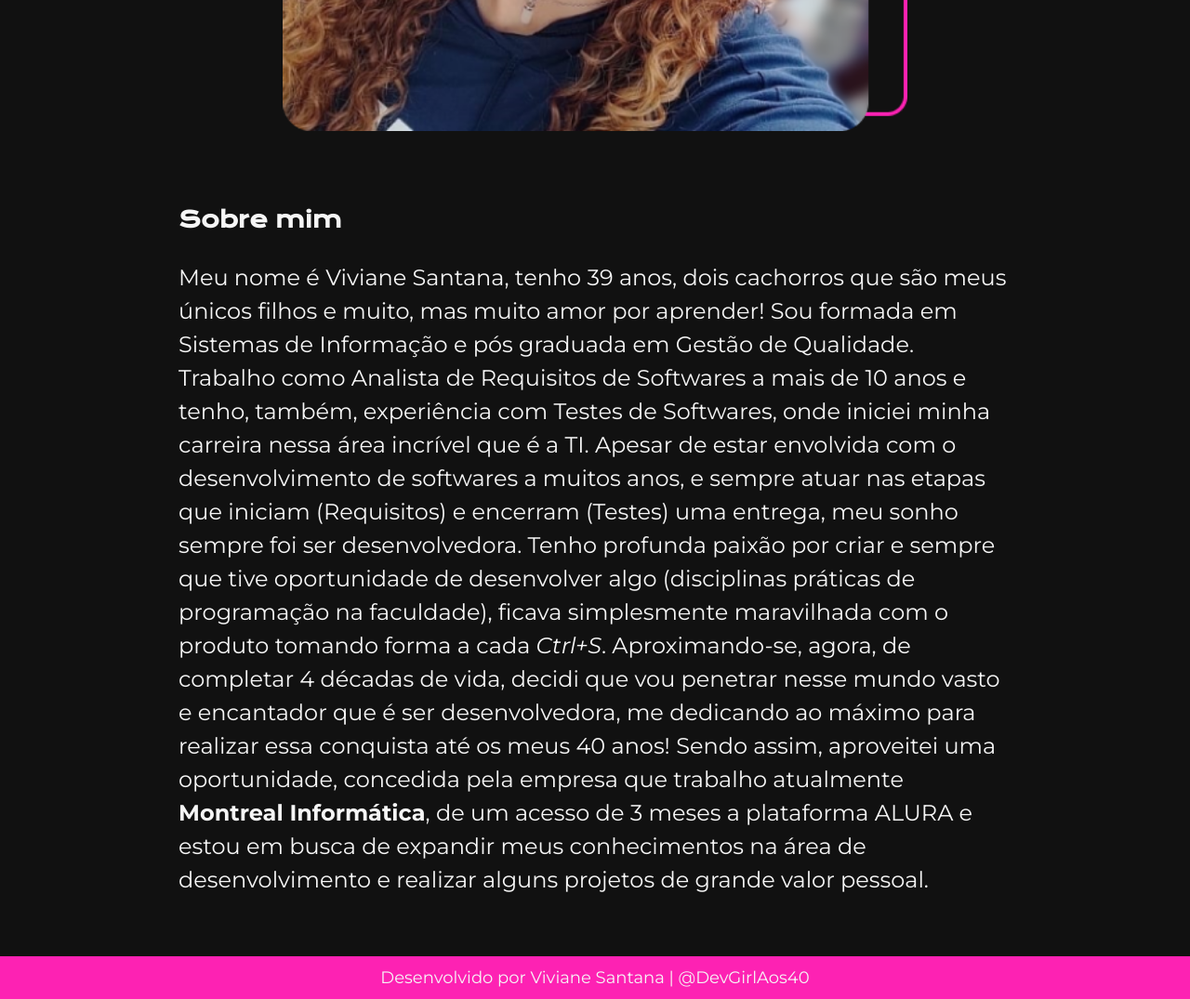
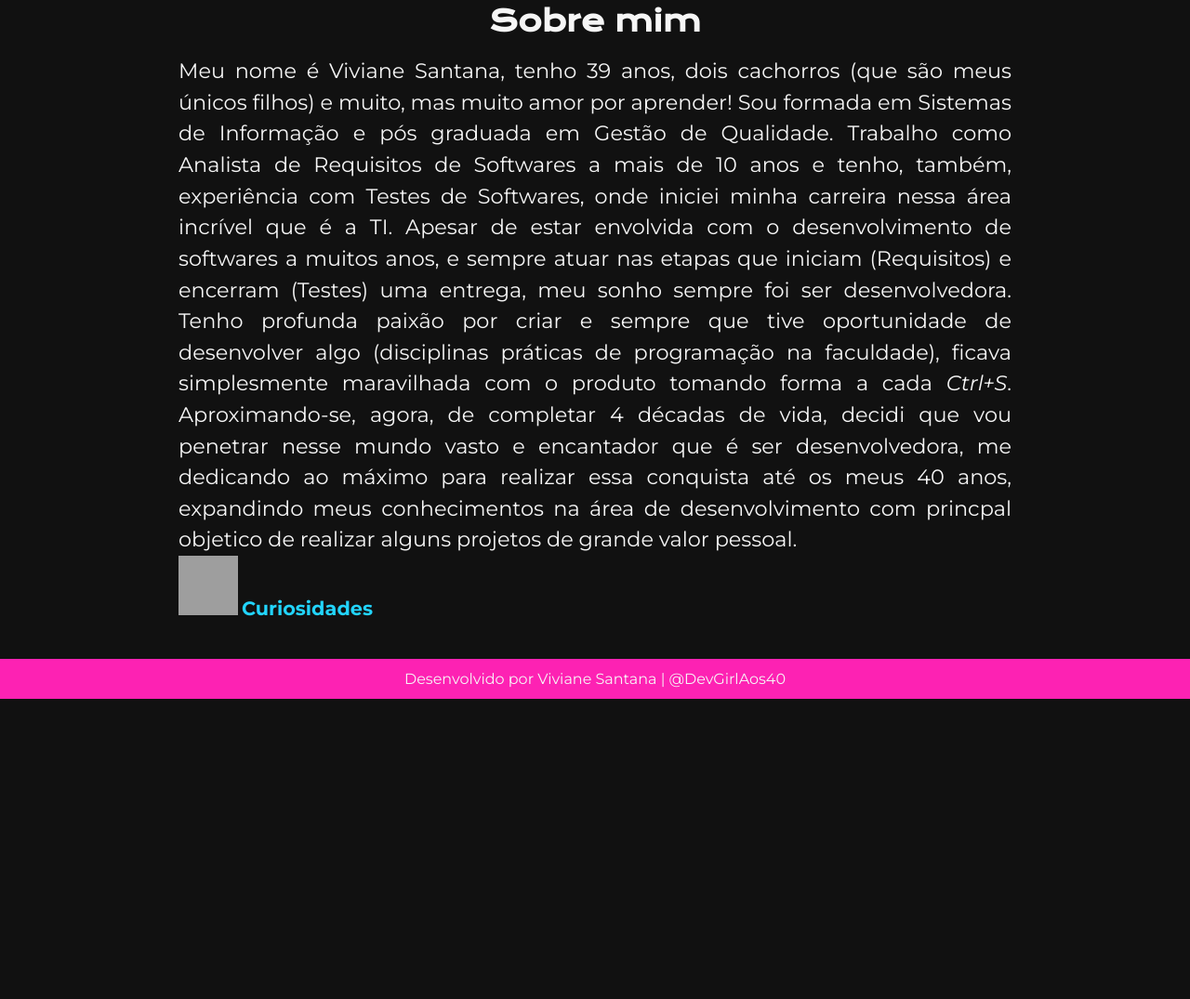
Before and after one commit to devgirlaos40/portfolio, a plain HTML site: page about.html in a window 1280 px wide. Shown: the part 878-1953 px from the top of the page at 93% size. After the commit the page ends 1630 px from the top, so only its background shows below. Drawn offline with nearby package versions, Linux system fonts and the light colour scheme; grey boxes are pictures that could not be loaded.

Commit message:
melhorias no projeto

```diff
--- a/about.html
+++ b/about.html
@@ -1,11 +1,13 @@
 <!DOCTYPE html>
 <html lang="pt-BR">
+
 <head>
     <meta charset="UTF-8">
     <meta name="viewport" content="width=device-width, initial-scale=1.0">
     <link rel="stylesheet" href="./styles/style.css">
     <title>Portfólio</title>
 </head>
+
 <body>
     <header class="cabecalho">
         <nav class="cabecalho__menu">
@@ -18,16 +20,35 @@
         </nav>
     </header>
     <main class="apresentacao">
-        <section class="apresentacao__conteudo">
+        <section class="apresentacao__conteudo__about">
             <h1 class="apresentacao__conteudo__titulo">Sobre mim</h1>
-            <p class="apresentacao__conteudo__paragrafo">Meu nome é Viviane Santana, tenho 39 anos, dois cachorros que são meus únicos filhos e muito, mas muito amor por aprender! Sou formada em Sistemas de Informação e pós graduada em Gestão de Qualidade. Trabalho como Analista de Requisitos de Softwares a mais de 10 anos e tenho, também, experiência com Testes de Softwares, onde iniciei minha carreira nessa área incrível que é a TI.
+            <p class="apresentacao__conteudo__paragrafo__about">Meu nome é Viviane Santana, tenho 39 anos, dois cachorros (que
+                são meus únicos filhos) e muito, mas muito amor por aprender! Sou formada em Sistemas de Informação e
+                pós graduada em Gestão de Qualidade. Trabalho como Analista de Requisitos de Softwares a mais de 10 anos
+                e tenho, também, experiência com Testes de Softwares, onde iniciei minha carreira nessa área incrível
+                que é a TI.
 
-                Apesar de estar envolvida com o desenvolvimento de softwares a muitos anos, e sempre atuar nas etapas que iniciam (Requisitos) e encerram (Testes) uma entrega, meu sonho sempre foi ser desenvolvedora. Tenho profunda paixão por criar e sempre que tive oportunidade de desenvolver algo (disciplinas práticas de programação na faculdade), ficava simplesmente maravilhada com o produto tomando forma a cada <i>Ctrl+S</i>.
+                Apesar de estar envolvida com o desenvolvimento de softwares a muitos anos, e sempre atuar nas etapas
+                que iniciam (Requisitos) e encerram (Testes) uma entrega, meu sonho sempre foi ser desenvolvedora. Tenho
+                profunda paixão por criar e sempre que tive oportunidade de desenvolver algo (disciplinas práticas de
+                programação na faculdade), ficava simplesmente maravilhada com o produto tomando forma a cada
+                <i>Ctrl+S</i>.
 
-                Aproximando-se, agora, de completar 4 décadas de vida, decidi que vou penetrar nesse mundo vasto e encantador que é ser desenvolvedora, me dedicando ao máximo para realizar essa conquista até os meus 40 anos! Sendo assim, aproveitei uma oportunidade, concedida pela empresa que trabalho atualmente <b>Montreal Informática</b>, de um acesso de 3 meses a plataforma ALURA e estou em busca de expandir meus conhecimentos na área de desenvolvimento e realizar alguns projetos de grande valor pessoal. </p>
+                Aproximando-se, agora, de completar 4 décadas de vida, decidi que vou penetrar nesse mundo vasto e
+                encantador que é ser desenvolvedora, me dedicando ao máximo para realizar essa conquista até os meus 40
+                anos, expandindo meus conhecimentos na área de desenvolvimento com princpal objetico de realizar alguns projetos de grande valor pessoal. </p>
+            <div class="about__curiosidades">
+                <img width="64" height="64" src="https://img.icons8.com/nolan/64/plus.png" alt="plus"/>
+                <a class="curiosidades" href="#">Curiosidades</a>
             </section>
-            <img src="./assets/imagem1.png" alt="Foto de Vivi sorrindo" class="foto" onmouseover="this.src='./assets/imagem2.png'" onmouseout="this.src='./assets/imagem1.png'">
-        </main>
-        <footer>Desenvolvido por Viviane Santana | <a href="https://instagram.com/devgirlaos40" class="footer__instragram">@DevGirlAos40</a></footer>
-    </body>
-    </html>
+
+        <img src="./assets/imagem1.png" alt="Foto de Vivi sorrindo" class="foto"
+            onmouseover="this.src='./assets/imagem2.png'" >
+            <!-- onmouseout="this.src='./assets/imagem1.png'" -->
+
+    </main>
+    <footer>Desenvolvido por Viviane Santana | <a href="https://instagram.com/devgirlaos40"
+            class="footer__instragram">@DevGirlAos40</a></footer>
+</body>
+
+</html>
--- a/styles/style.css
+++ b/styles/style.css
@@ -1,6 +1,6 @@
 @import url('https://fonts.googleapis.com/css2?family=Krona+One&family=Montserrat:ital,wght@0,100..900;1,100..900&display=swap');
 
-:root{
+:root {
     --cor--background: #111111;
     --cor--textos: #F6F6F6;
     --cor--destaque: #FD22B3;
@@ -11,57 +11,58 @@
     --font--textos: 'Montserrat', sans-serif;
 }
 
-*{
+* {
     margin: 0;
     padding: 0;
 }
 
-body{
+body {
     background-color: var(--cor--background);
     color: var(--cor--textos);
 }
 
-.cabecalho__menu{
+.cabecalho__menu {
     display: flex;
     gap: 3.75rem;
-    padding: 6% 0% 0% 16%;
+    padding: 2% 0% 0% 15%;
 }
 
-.cabecalho__menu__item{
+.cabecalho__menu__item {
     text-decoration: none;
     font-family: var(--font--titulos);
     color: var(--cor--destaque--secundaria);
     font-size: 1.5rem;
 }
 
-.apresentacao{
-    padding: 5% 15%;
+.apresentacao {
+    padding: 3% 15%;
     display: flex;
     align-items: center;
     justify-content: space-between;
     gap: 80px;
 }
 
-.apresentacao__conteudo{
+.apresentacao__conteudo {
     width: 50%;
     display: flex;
     flex-direction: column;
     gap: 1.875rem;
 }
 
-.apresentacao__conteudo__titulo{
+.apresentacao__conteudo__titulo {
     font-family: var(--font--titulos);
-    font: size 1.95rem;
+    font-size: 1.95rem;
 }
 
-.apresentacao__conteudo__destaque{
+.apresentacao__conteudo__destaque {
     color: var(--cor--destaque);
 }
 
-.apresentacao__conteudo__paragrafo{
+.apresentacao__conteudo__paragrafo {
     font-family: var(--font--textos);
-    font-size:1.5rem;
+    font-size: 1.5rem;
     line-height: 1.5;
+    text-align: justify;
 }
 
 .apresentacao__conteudo__links {
@@ -72,13 +73,14 @@ body{
     flex-wrap: wrap;
 
 }
-.apresentacao__conteudo__links__texto{
+
+.apresentacao__conteudo__links__texto {
     font-family: var(--font--titulos);
     font-weight: 400;
     font-size: 1.125rem;
 }
 
-.apresentacao__conteudo__links__link{
+.apresentacao__conteudo__links__link {
     display: flex;
     justify-content: center;
     align-items: center;
@@ -95,47 +97,89 @@ body{
     text-align: center;
 }
 
-.apresentacao__conteudo__links__link:hover{
+.apresentacao__conteudo__links__link:hover {
     background-color: var(--cor--background--hover);
 }
 
-footer{
+.apresentacao__about {
+    padding: 3% 15%;
+    display: flex;
+    flex-direction: column;
+    align-items: center;
+    justify-content: space-between;
+    gap: 80px;
+
+}
+
+.apresentacao__conteudo__about {
+    width: 100%;
+}
+
+.apresentacao__conteudo__about .curiosidades {
+    text-decoration: none;
+    font-family: var(--font--textos);
+    font-size: 1.3rem;
+    line-height: 1.5;
+    text-align: justify;
+    gap: 1.875rem;
+    font-weight: 700;
+    color: var(--cor--destaque--secundaria);
+
+}
+
+.apresentacao__conteudo__paragrafo__about {
+    font-family: var(--font--textos);
+    font-size: 1.4rem;
+    line-height: 1.5;
+    text-align: justify;
+    padding-top: 2%;
+}
+
+.foto {
+    width: 60%;
+}
+
+footer {
     background-color: var(--cor--destaque);
     font-family: var(--font--textos);
     text-align: center;
-    font-size: 1.125rem;
+    font-size: 1rem;
     padding: 0.75rem;
 }
 
-.footer__instragram{
+.footer__instragram {
     text-decoration: none;
     color: var(--cor--textos);
 
 }
 
-.foto{
-    width: 75%;
-}
-
-@media (max-width: 1450px){
-    .cabecalho{
+@media (max-width: 1450px) {
+    .cabecalho {
         padding: 5%;
     }
-    .cabecalho__menu{
+
+    .cabecalho__menu {
         justify-content: center;
         padding-left: 0px;
     }
-    .apresentacao{
+
+    .apresentacao {
         flex-direction: column-reverse;
     }
-    .apresentacao__conteudo{
+
+    .apresentacao__conteudo {
         width: auto;
     }
-    .apresentacao__conteudo__links{
+
+    .apresentacao__conteudo__titulo {
+        text-align: center;
+    }
+
+    .apresentacao__conteudo__links {
         flex-direction: column;
     }
 
-    .apresentacao__conteudo__links__link{
+    .apresentacao__conteudo__links__link {
         width: 75%;
     }
 
```
Also changed, not shown: index.html (+19 -7 lines).
